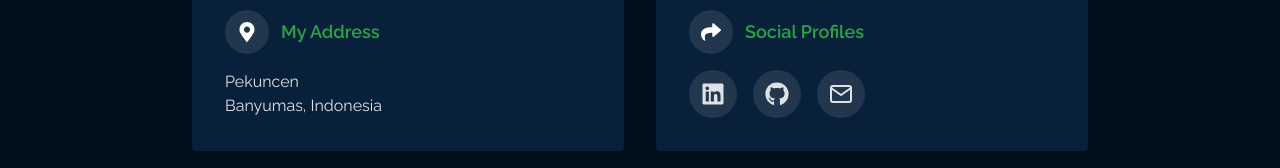
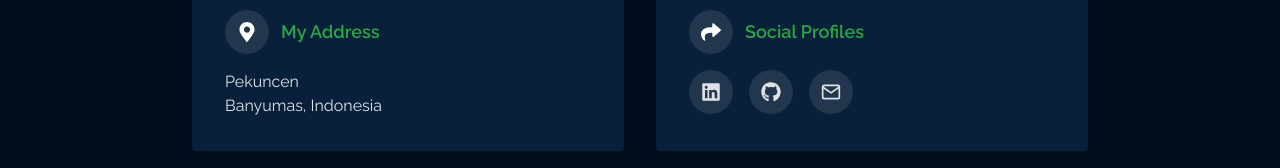
Before and after one commit to fahmiitmamul/portfolio-website, a Next.js app: page /contact in a window 1280 px wide. Shown: the part 256-424 px from the top of the page. Built offline with nearby package versions, Linux system fonts and the light colour scheme.

Commit message:
fix: update contact

```diff
--- a/app/components/Contact.tsx
+++ b/app/components/Contact.tsx
@@ -20,12 +20,12 @@ export default function Contact() {
 
         <div className="grid grid-cols-1 sm:grid-cols-2 gap-4 sm:gap-6 lg:gap-8 mt-2 max-w-4xl font-raleway">
           {/* My Address */}
-          <div className="bg-[#09203a] p-6 sm:p-8 rounded border border-[#09203a] transition hover:border-[#22374e]">
+          <div className="bg-[#09203a] p-6 sm:p-8 rounded border border-[#09203a] transition hover:border-[#12d640]">
             <div className="flex items-center gap-3 mb-4">
               <Link
                 href="/"
                 rel="noopener noreferrer"
-                className="text-[#dee2e6] text-xl sm:text-2xl bg-[#22374e] p-3 rounded-full hover:text-[#12d640] hover:bg-gray-600 transition shrink-0"
+                className="text-[#dee2e6] text-xl bg-[#22374e] p-3 rounded-full hover:text-[#12d640] hover:bg-gray-600 transition shrink-0"
               >
                 <FaMapMarkerAlt className="text-[#ffffff] text-lg sm:text-xl" />
               </Link>
@@ -40,12 +40,12 @@ export default function Contact() {
           </div>
 
           {/* Social Profiles */}
-          <div className="bg-[#09203a] p-6 sm:p-8 rounded border border-[#09203a] transition hover:border-[#22374e]">
+          <div className="bg-[#09203a] p-6 sm:p-8 rounded border border-[#09203a] transition hover:border-[#12d640]">
             <div className="flex items-center gap-3 mb-4">
               <Link
                 href="/contact"
                 rel="noopener noreferrer"
-                className="text-[#dee2e6] text-xl sm:text-2xl bg-[#22374e] p-3 rounded-full hover:text-[#12d640] hover:bg-gray-600 transition shrink-0"
+                className="text-[#dee2e6] text-xl bg-[#22374e] p-3 rounded-full hover:text-[#12d640] hover:bg-gray-600 transition shrink-0"
               >
                 <FaShare className="text-[#ffffff] text-lg sm:text-xl" />
               </Link>
@@ -57,21 +57,21 @@ export default function Contact() {
               <Link
                 href="https://linkedin.com/in/fahmiitmamul"
                 rel="noopener noreferrer"
-                className="text-[#dee2e6] text-xl sm:text-2xl bg-[#22374e] p-2 sm:p-3 rounded-full hover:text-[#28a745] hover:bg-[#3a4a5a] transition"
+                className="text-[#dee2e6] text-xl bg-[#22374e] p-3 rounded-full hover:text-[#28a745] hover:bg-[#3a4a5a] transition"
               >
                 <FaLinkedin />
               </Link>
               <Link
                 href="https://github.com/fahmiitmamul"
                 rel="noopener noreferrer"
-                className="text-[#dee2e6] text-xl sm:text-2xl bg-[#22374e] p-2 sm:p-3 rounded-full hover:text-[#28a745] hover:bg-[#3a4a5a] transition"
+                className="text-[#dee2e6] text-xl bg-[#22374e] p-3 rounded-full hover:text-[#28a745] hover:bg-[#3a4a5a] transition"
               >
                 <FaGithub />
               </Link>
               <Link
                 href="mailto:itmamulfahmi@outlook.co.id"
                 rel="noopener noreferrer"
-                className="text-[#dee2e6] text-xl sm:text-2xl bg-[#22374e] p-2 sm:p-3 rounded-full hover:text-[#28a745] hover:bg-[#3a4a5a] transition"
+                className="text-[#dee2e6] text-xl bg-[#22374e] p-3 rounded-full hover:text-[#28a745] hover:bg-[#3a4a5a] transition"
               >
                 <FiMail />
               </Link>
@@ -79,12 +79,12 @@ export default function Contact() {
           </div>
 
           {/* Email */}
-          <div className="bg-[#09203a] p-6 sm:p-8 rounded border border-[#09203a] transition hover:border-[#22374e]">
+          <div className="bg-[#09203a] p-6 sm:p-8 rounded border border-[#09203a] transition hover:border-[#12d640]">
             <div className="flex items-center gap-3 mb-4">
               <Link
                 href="/contact"
                 rel="noopener noreferrer"
-                className="text-[#dee2e6] text-xl sm:text-2xl bg-[#22374e] p-3 rounded-full hover:text-[#12d640] hover:bg-gray-600 transition shrink-0"
+                className="text-[#dee2e6] text-xl bg-[#22374e] p-3 rounded-full hover:text-[#12d640] hover:bg-gray-600 transition shrink-0"
               >
                 <FaEnvelope className="text-[#ffffff] text-lg sm:text-xl" />
               </Link>
@@ -101,12 +101,12 @@ export default function Contact() {
           </div>
 
           {/* Contact */}
-          <div className="bg-[#09203a] p-6 sm:p-8 rounded border border-[#09203a] transition hover:border-[#22374e]">
+          <div className="bg-[#09203a] p-6 sm:p-8 rounded border border-[#09203a] transition hover:border-[#12d640]">
             <div className="flex items-center gap-3 mb-4">
               <Link
                 href="/contact"
                 rel="noopener noreferrer"
-                className="text-[#dee2e6] text-xl sm:text-2xl bg-[#22374e] p-3 rounded-full hover:text-[#12d640] hover:bg-gray-600 transition shrink-0"
+                className="text-[#dee2e6] text-xl bg-[#22374e] p-3 rounded-full hover:text-[#12d640] hover:bg-gray-600 transition shrink-0"
               >
                 <FaPhone className="text-[#ffffff] text-lg sm:text-xl" />
               </Link>
```
